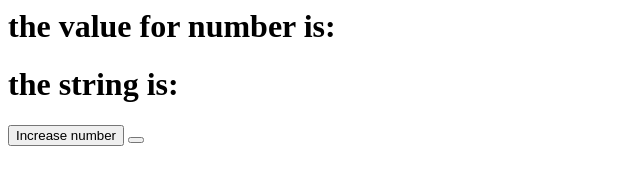
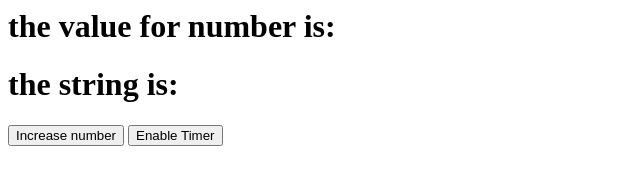
Before and after one commit to berithpy/js-class, a plain HTML site: page html/index.html in a window 1280 px wide. Shown: the whole page, without its empty margins (0-640 px from the left). Drawn offline with Linux system fonts and the light colour scheme.

Commit message:
Moves html to a folder.

```diff
--- a/index.html
+++ b/html/index.html
@@ -20,6 +20,7 @@
     }
   }
 
+  // Boolean
   enabled = false;
   function toggleTimer() {
     button = document.getElementById("timerElement")
@@ -43,4 +44,5 @@
 <h1>the value for number is: <span id="numberElement"></span></h1>
 <h1>the string is: <span id="stringElement"></span></h1>
 <button type="button" onclick="increaseCounter();">Increase number</button>
-<button type="button" onclick="toggleTimer();" id="timerElement" value="meme"></button>
+
+<button type="button" onclick="toggleTimer();" id="timerElement">Enable Timer</button>
```
